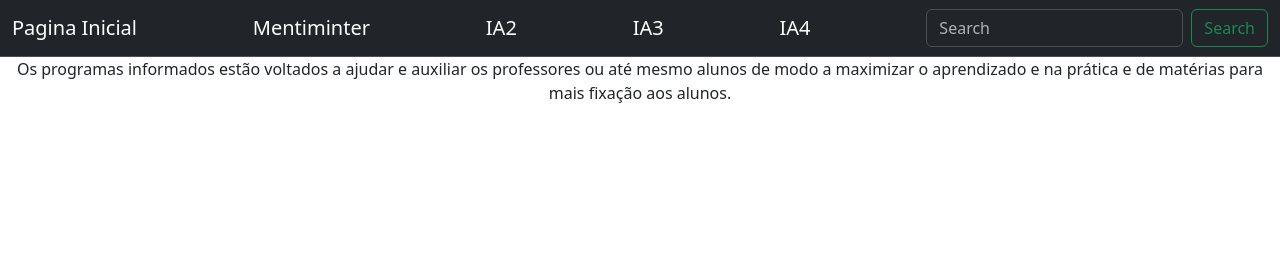
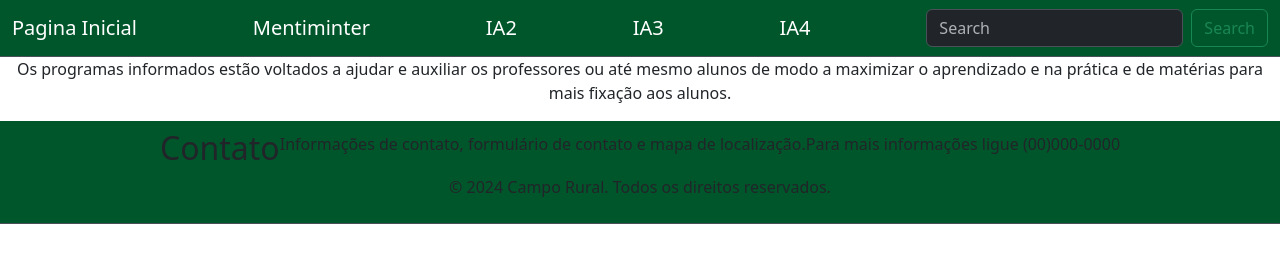
Before and after one commit to erik759503/IAsites, a plain HTML site: page index.html in a window 1280 px wide. Drawn offline with nearby package versions, Linux system fonts and the light colour scheme.

Commit message:
cor da univille

```diff
--- a/index.html
+++ b/index.html
@@ -8,7 +8,7 @@
     <title>Univille IA</title>
 </head>
 <body>
-    <nav class="navbar bg-dark border-bottom border-body justify-content-center" data-bs-theme="dark">
+    <nav class="navbar border-bottom border-body justify-content-center"  style="background-color: #00562b;"data-bs-theme="dark">
         <div class="container-fluid">
             <a href="./index.html" class="navbar-brand">Pagina Inicial</a>
             <a href="./IA1.html" class="navbar-brand">Mentiminter</a>
@@ -24,5 +24,13 @@
     <p class="text-center">
         Os programas informados estão voltados a ajudar e auxiliar os professores ou até mesmo alunos de modo a maximizar o aprendizado e na prática e de matérias para mais fixação aos alunos.
     </p>
+
+
+    <footer class="navbar border-bottom border-body justify-content-center"  style="background-color: #00562b;" data-bs-theme="dark">
+        <h2>Contato</h2>
+        <p>Informações de contato, formulário de contato e mapa de localização.</p>
+        <p> Para mais informações ligue (00)000-0000</p>
+        <p>&copy; 2024 Campo Rural. Todos os direitos reservados.</p>
+    </footer>
 </body>
 </html>
```
Also changed, not shown: IA1.html (+1 -1 lines).
